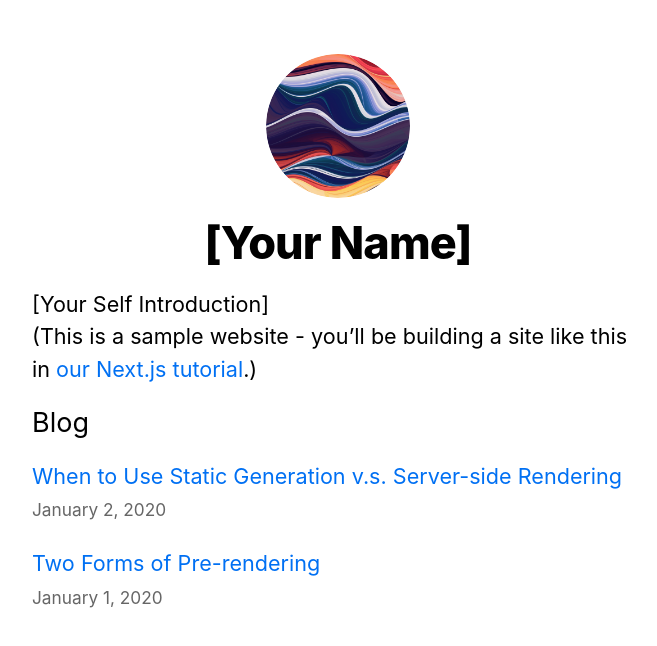
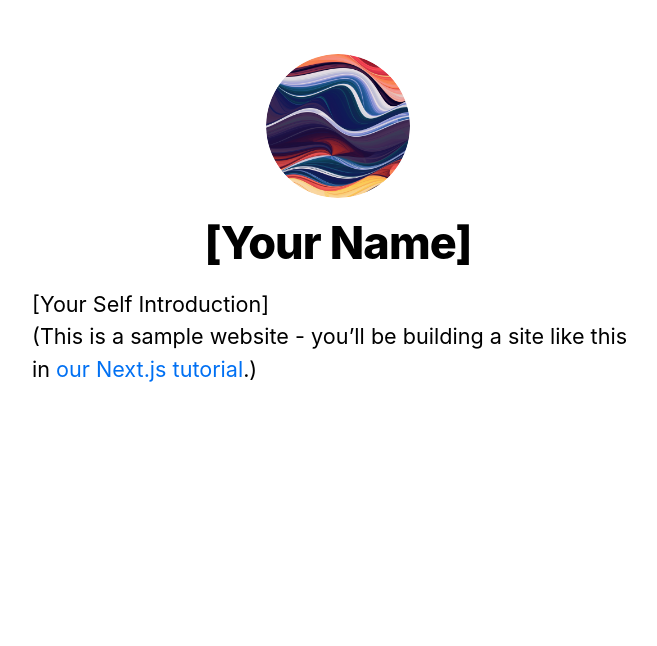
Before and after one commit to mitblr-club/mitblr.club, a Next.js app: page / in a window 1280 px wide. Shown: the top 646 px of the page, without its empty margins (302-959 px from the left). Built offline with nearby package versions, Linux system fonts and the light colour scheme.

Commit message:
fix: remove unwanted template files.

```diff
--- a/components/date.tsx
+++ /dev/null
@@ -1,6 +0,0 @@
-import { parseISO, format } from 'date-fns'
-
-export default function Date({ dateString }: { dateString: string }) {
-  const date = parseISO(dateString)
-  return <time dateTime={dateString}>{format(date, 'LLLL d, yyyy')}</time>
-}
--- a/lib/posts.ts
+++ /dev/null
@@ -1,69 +0,0 @@
-import fs from 'fs'
-import path from 'path'
-import matter from 'gray-matter'
-import { remark } from 'remark'
-import html from 'remark-html'
-
-const postsDirectory = path.join(process.cwd(), 'posts')
-
-export function getSortedPostsData() {
-  // Get file names under /posts
-  const fileNames = fs.readdirSync(postsDirectory)
-  const allPostsData = fileNames.map(fileName => {
-    // Remove ".md" from file name to get id
-    const id = fileName.replace(/\.md$/, '')
-
-    // Read markdown file as string
-    const fullPath = path.join(postsDirectory, fileName)
-    const fileContents = fs.readFileSync(fullPath, 'utf8')
-
-    // Use gray-matter to parse the post metadata section
-    const matterResult = matter(fileContents)
-
-    // Combine the data with the id
-    return {
-      id,
-      ...(matterResult.data as { date: string; title: string })
-    }
-  })
-  // Sort posts by date
-  return allPostsData.sort((a, b) => {
-    if (a.date < b.date) {
-      return 1
-    } else {
-      return -1
-    }
-  })
-}
-
-export function getAllPostIds() {
-  const fileNames = fs.readdirSync(postsDirectory)
-  return fileNames.map(fileName => {
-    return {
-      params: {
-        id: fileName.replace(/\.md$/, '')
-      }
-    }
-  })
-}
-
-export async function getPostData(id: string) {
-  const fullPath = path.join(postsDirectory, `${id}.md`)
-  const fileContents = fs.readFileSync(fullPath, 'utf8')
-
-  // Use gray-matter to parse the post metadata section
-  const matterResult = matter(fileContents)
-
-  // Use remark to convert markdown into HTML string
-  const processedContent = await remark()
-    .use(html)
-    .process(matterResult.content)
-  const contentHtml = processedContent.toString()
-
-  // Combine the data with the id and contentHtml
-  return {
-    id,
-    contentHtml,
-    ...(matterResult.data as { date: string; title: string })
-  }
-}
--- a/package.json
+++ b/package.json
@@ -6,7 +6,6 @@
     "start": "next start"
   },
   "dependencies": {
-    "date-fns": "^2.11.1",
     "gray-matter": "^4.0.2",
     "next": "latest",
     "react": "17.0.2",
--- a/pages/index.tsx
+++ b/pages/index.tsx
@@ -1,20 +1,8 @@
 import Head from 'next/head'
 import Layout, { siteTitle } from '../components/layout'
 import utilStyles from '../styles/utils.module.css'
-import { getSortedPostsData } from '../lib/posts'
-import Link from 'next/link'
-import Date from '../components/date'
-import { GetStaticProps } from 'next'
 
-export default function Home({
-  allPostsData
-}: {
-  allPostsData: {
-    date: string
-    title: string
-    id: string
-  }[]
-}) {
+export default function Home() {
   return (
     <Layout home>
       <Head>
@@ -27,31 +15,6 @@
           <a href="https://nextjs.org/learn">our Next.js tutorial</a>.)
         </p>
       </section>
-      <section className={`${utilStyles.headingMd} ${utilStyles.padding1px}`}>
-        <h2 className={utilStyles.headingLg}>Blog</h2>
-        <ul className={utilStyles.list}>
-          {allPostsData.map(({ id, date, title }) => (
-            <li className={utilStyles.listItem} key={id}>
-              <Link href={`/posts/${id}`}>
-                <a>{title}</a>
-              </Link>
-              <br />
-              <small className={utilStyles.lightText}>
-                <Date dateString={date} />
-              </small>
-            </li>
-          ))}
-        </ul>
-      </section>
     </Layout>
   )
 }
-
-export const getStaticProps: GetStaticProps = async () => {
-  const allPostsData = getSortedPostsData()
-  return {
-    props: {
-      allPostsData
-    }
-  }
-}
--- a/pages/posts/[id].tsx
+++ /dev/null
@@ -1,48 +0,0 @@
-import Layout from '../../components/layout'
-import { getAllPostIds, getPostData } from '../../lib/posts'
-import Head from 'next/head'
-import Date from '../../components/date'
-import utilStyles from '../../styles/utils.module.css'
-import { GetStaticProps, GetStaticPaths } from 'next'
-
-export default function Post({
-  postData
-}: {
-  postData: {
-    title: string
-    date: string
-    contentHtml: string
-  }
-}): boolean {
-  return (
-    <Layout>
-      <Head>
-        <title>{postData.title}</title>
-      </Head>
-      <article>
-        <h1 className={utilStyles.headingXl}>{postData.title}</h1>
-        <div className={utilStyles.lightText}>
-          <Date dateString={postData.date} />
-        </div>
-        <div dangerouslySetInnerHTML={{ __html: postData.contentHtml }} />
-      </article>
-    </Layout>
-  )
-}
-
-export const getStaticPaths: GetStaticPaths = async () => {
-  const paths = getAllPostIds()
-  return {
-    paths,
-    fallback: false
-  }
-}
-
-export const getStaticProps: GetStaticProps = async ({ params }) => {
-  const postData = await getPostData(params.id as string)
-  return {
-    props: {
-      postData
-    }
-  }
-}
--- a/posts/pre-rendering.md
+++ /dev/null
@@ -1,11 +0,0 @@
----
-title: "Two Forms of Pre-rendering"
-date: "2020-01-01"
----
-
-Next.js has two forms of pre-rendering: **Static Generation** and **Server-side Rendering**. The difference is in **when** it generates the HTML for a page.
-
-- **Static Generation** is the pre-rendering method that generates the HTML at **build time**. The pre-rendered HTML is then _reused_ on each request.
-- **Server-side Rendering** is the pre-rendering method that generates the HTML on **each request**.
-
-Importantly, Next.js lets you **choose** which pre-rendering form to use for each page. You can create a "hybrid" Next.js app by using Static Generation for most pages and using Server-side Rendering for others.
--- a/posts/ssg-ssr.md
+++ /dev/null
@@ -1,19 +0,0 @@
----
-title: "When to Use Static Generation v.s. Server-side Rendering"
-date: "2020-01-02"
----
-
-We recommend using **Static Generation** (with and without data) whenever possible because your page can be built once and served by CDN, which makes it much faster than having a server render the page on every request.
-
-You can use Static Generation for many types of pages, including:
-
-- Marketing pages
-- Blog posts
-- E-commerce product listings
-- Help and documentation
-
-You should ask yourself: "Can I pre-render this page **ahead** of a user's request?" If the answer is yes, then you should choose Static Generation.
-
-On the other hand, Static Generation is **not** a good idea if you cannot pre-render a page ahead of a user's request. Maybe your page shows frequently updated data, and the page content changes on every request.
-
-In that case, you can use **Server-Side Rendering**. It will be slower, but the pre-rendered page will always be up-to-date. Or you can skip pre-rendering and use client-side JavaScript to populate data.
--- /dev/null
+++ b/prettier.config.js
@@ -0,0 +1,3 @@
+module.exports = {
+  tailwindConfig: './styles/tailwind.config.js',
+}
```
Also changed, not shown: 2 other files (tests, documents, lock files or other folders).
